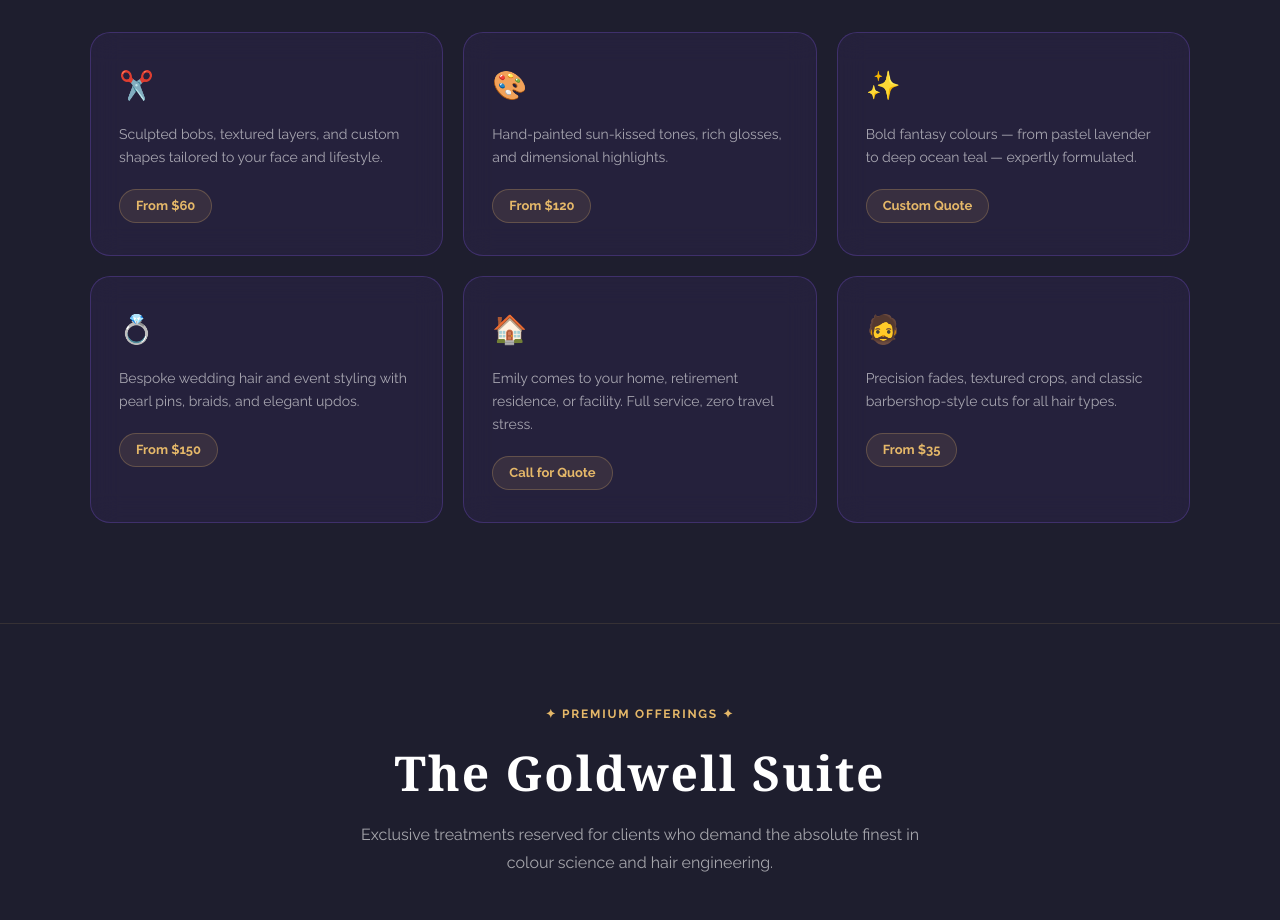
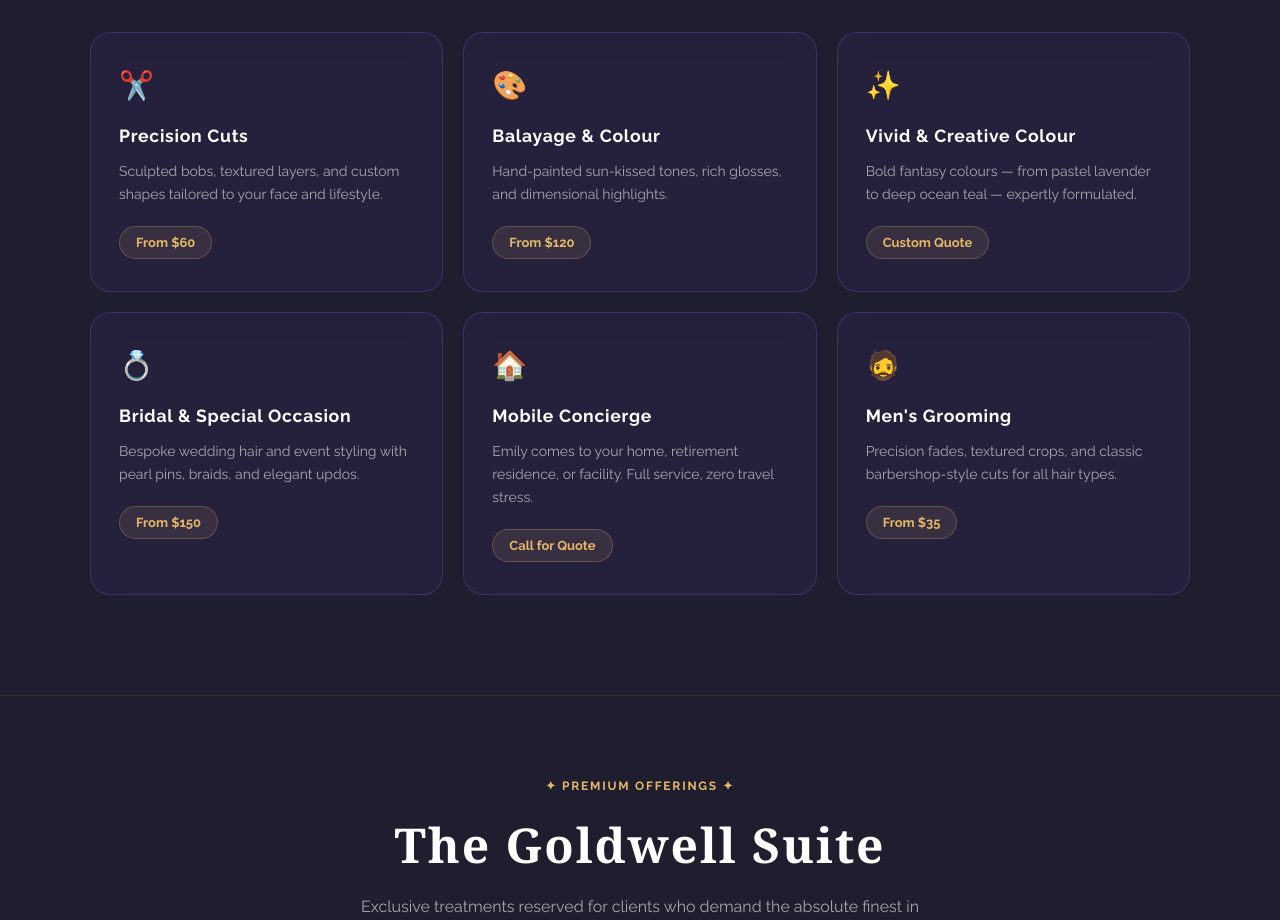
Before and after one commit to cxzyr9hm2t-del/perfectlookbyemily, a Next.js app: page / in a window 1280 px wide. Shown: the part 1340-2260 px from the top of the page. Built offline with nearby package versions, Linux system fonts and the light colour scheme.

Commit message:
fix: Services — use sv.title instead of sv.name to match SERVICES array shape

```diff
--- a/app/page.tsx
+++ b/app/page.tsx
@@ -230,7 +230,7 @@
         <h2 style={{ ...fenway,fontSize:'clamp(2rem,5vw,3.2rem)',color:C.white,textAlign:'center',marginBottom:52 }}>Services Menu</h2>
         <div style={{ display:'grid',gridTemplateColumns:'repeat(auto-fit,minmax(300px,1fr))',gap:20 }}>
           {SERVICES.map((sv,i) => (
-            <div key={sv.name}
+            <div key={sv.title}
               onMouseEnter={()=>setHov(i)} onMouseLeave={()=>setHov(null)}
               style={{
                 ...glassCard, padding:'32px 28px', borderRadius:20,
@@ -241,7 +241,7 @@
                 transition:'all 0.28s cubic-bezier(0.34,1.56,0.64,1)',
               }}>
               <div style={{ fontSize:28,marginBottom:16 }}>{sv.icon}</div>
-              <h3 style={{ ...raleway,color:C.white,fontWeight:700,fontSize:'1.1rem',marginBottom:10 }}>{sv.name}</h3>
+              <h3 style={{ ...raleway,color:C.white,fontWeight:700,fontSize:'1.1rem',marginBottom:10 }}>{sv.title}</h3>
               <p style={{ ...raleway,color:C.gray,fontSize:14,lineHeight:1.65,marginBottom:20 }}>{sv.desc}</p>
               <span style={{
                 display:'inline-block',padding:'6px 16px',borderRadius:100,
```
